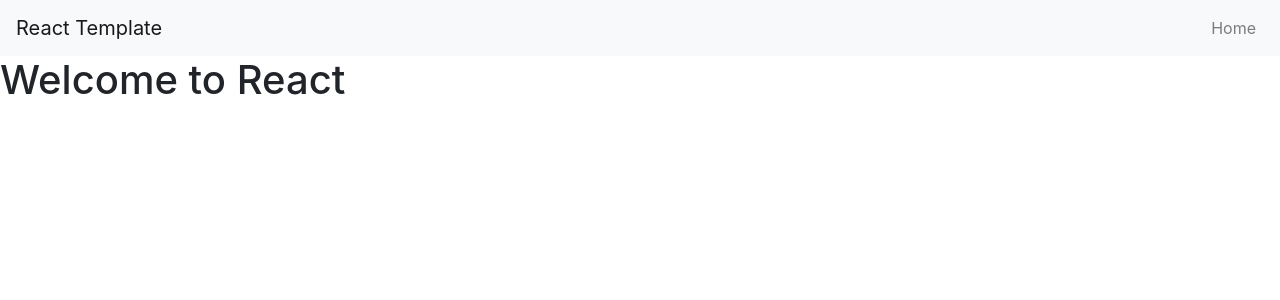
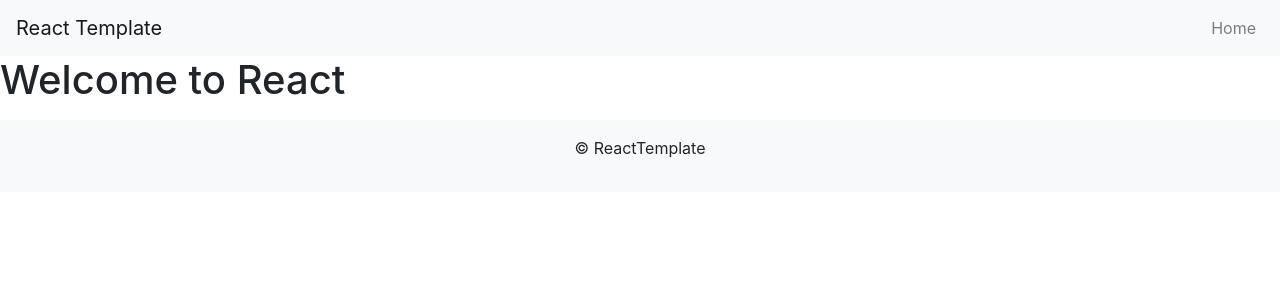
Before and after one commit to ishouvik/react-template, a React app: page / in a window 1280 px wide. Shown: the top 300 px of the page. Built offline with nearby package versions, Linux system fonts and the light colour scheme; the HTML template or start-up script is replaced by a standard one.

Commit message:
Add Footer component to DefaultLayout

```diff
--- /dev/null
+++ b/src/shared/layouts/components/footer.js
@@ -0,0 +1,17 @@
+import React, { Component } from 'react';
+
+class Footer extends Component {
+  render() {
+    return (
+      <section className='bg-light py-3 mt-3'>
+        <div className='container-fluid'>
+          <p className='text-center'>
+            &copy; ReactTemplate
+          </p>
+        </div>
+      </section>
+    );
+  }
+}
+
+export default Footer;
--- a/src/shared/layouts/default.js
+++ b/src/shared/layouts/default.js
@@ -1,6 +1,8 @@
 import React, { Component } from 'react';
-import '../assets/stylesheets/bootstrap.min.css'
+import '../assets/stylesheets/bootstrap.min.css';
+import '../assets/stylesheets/app.css';
 import PrimaryNavigation from './components/primaryNavigation';
+import Footer from './components/footer';
 
 export default class DefaultLayout extends Component {
   render() {
@@ -10,6 +12,7 @@
         <main>
           {this.props.children}
         </main>
+        <Footer />
       </div>
     );
   }
```
